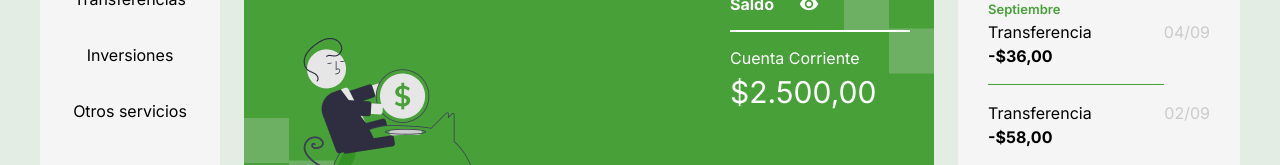
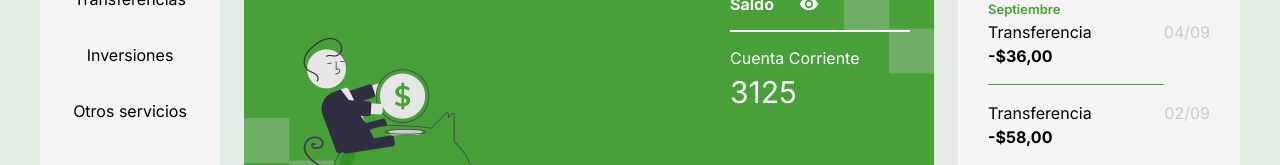
Before and after one commit to balcaraza/Bytebank, a plain HTML site: page index.html in a window 1280 px wide. Shown: the part 228-393 px from the top of the page. Drawn offline with Linux system fonts and the light colour scheme.

Commit message:
Feature | captura de elementos del DOM

```diff
--- a/index.html
+++ b/index.html
@@ -110,5 +110,6 @@
             </div>
         </aside>
     </main>
+    <script src="./js/bytebank.js"></script>
 </body>
 </html>
--- /dev/null
+++ b/js/bytebank.js
@@ -0,0 +1,6 @@
+let saldo =3125;
+const elementoSaldo = document.querySelector(".saldo-valor .valor");
+
+elementoSaldo.textContent =  saldo;
+
+const elementoFormulario = querySelector(".block-nueva-transaction form");
```
